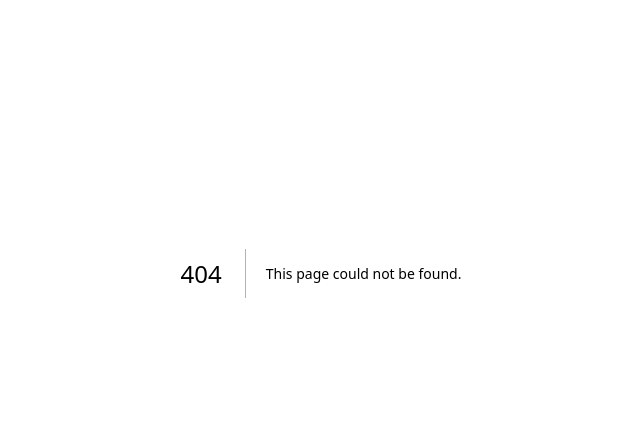
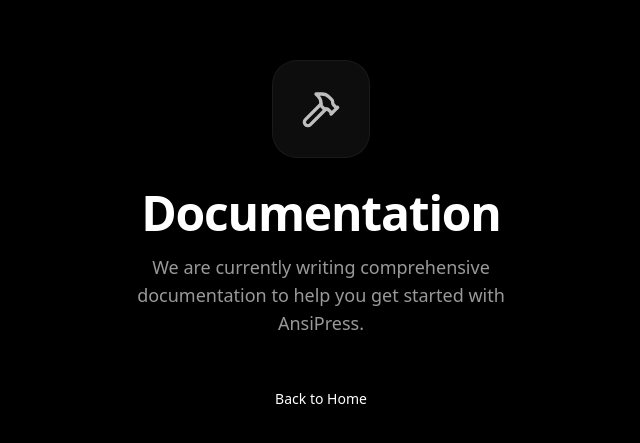
Before and after one commit to AnsiPress/AnsiPress.com, a Next.js app: page /docs in a window 1280 px wide. Before the commit this address had no page. Shown: the part 127-570 px from the top of the page, without its empty margins (319-959 px from the left). Built offline with nearby package versions, Linux system fonts and the light colour scheme.

Commit message:
Comming Soon Pages

```diff
--- /dev/null
+++ b/src/app/demo/page.tsx
@@ -0,0 +1,16 @@
+import { ComingSoon } from "@/components/ComingSoon";
+import { Metadata } from "next";
+
+export const metadata: Metadata = {
+  title: "Demo - AnsiPress",
+  description: "AnsiPress Demo - Coming Soon",
+};
+
+export default function DemoPage() {
+  return (
+    <ComingSoon
+      title="Live Demo"
+      description="A fully interactive demo is coming your way. Experience the power of AnsiPress firsthand."
+    />
+  );
+}
--- /dev/null
+++ b/src/app/docs/page.tsx
@@ -0,0 +1,16 @@
+import { ComingSoon } from "@/components/ComingSoon";
+import { Metadata } from "next";
+
+export const metadata: Metadata = {
+  title: "Docs - AnsiPress",
+  description: "Documentation for AnsiPress - Coming Soon",
+};
+
+export default function DocsPage() {
+  return (
+    <ComingSoon
+      title="Documentation"
+      description="We are currently writing comprehensive documentation to help you get started with AnsiPress."
+    />
+  );
+}
--- /dev/null
+++ b/src/app/login/page.tsx
@@ -0,0 +1,16 @@
+import { ComingSoon } from "@/components/ComingSoon";
+import { Metadata } from "next";
+
+export const metadata: Metadata = {
+  title: "Login - AnsiPress",
+  description: "Login to AnsiPress - Coming Soon",
+};
+
+export default function LoginPage() {
+  return (
+    <ComingSoon
+      title="Login"
+      description="User accounts and dashboard access are currently in development."
+    />
+  );
+}
--- /dev/null
+++ b/src/app/start/page.tsx
@@ -0,0 +1,16 @@
+import { ComingSoon } from "@/components/ComingSoon";
+import { Metadata } from "next";
+
+export const metadata: Metadata = {
+  title: "Get Started - AnsiPress",
+  description: "Get Started with AnsiPress - Coming Soon",
+};
+
+export default function StartPage() {
+  return (
+    <ComingSoon
+      title="Get Started"
+      description="Our quick start guide is under construction. Soon you'll be able to set up your server in minutes."
+    />
+  );
+}
--- /dev/null
+++ b/src/components/ComingSoon.tsx
@@ -0,0 +1,35 @@
+import Link from "next/link";
+import { Button } from "@/components/ui/button";
+import { Hammer } from "lucide-react";
+
+interface ComingSoonProps {
+  title?: string;
+  description?: string;
+}
+
+export function ComingSoon({
+  title = "Coming Soon",
+  description = "We are working hard to bring you this feature. Stay tuned!",
+}: ComingSoonProps) {
+  return (
+    <div className="flex min-h-[calc(100vh-4rem)] flex-col items-center justify-center bg-black px-4 text-center">
+      <div className="relative mb-8 flex h-24 w-24 items-center justify-center rounded-3xl bg-white/5 ring-1 ring-white/10 before:absolute before:-inset-4 before:-z-10 before:rounded-[3rem] before:bg-gradient-to-tr before:from-blue-500/20 before:to-purple-500/20 before:blur-2xl">
+        <Hammer className="h-10 w-10 text-white animate-pulse" />
+      </div>
+
+      <h1 className="mb-4 font-heading text-4xl font-bold tracking-tight text-white sm:text-5xl">
+        {title}
+      </h1>
+
+      <p className="mb-10 max-w-md text-lg text-white/60">
+        {description}
+      </p>
+
+      <Button asChild size="lg" className="rounded-full px-8">
+        <Link href="/">
+          Back to Home
+        </Link>
+      </Button>
+    </div>
+  );
+}
```
